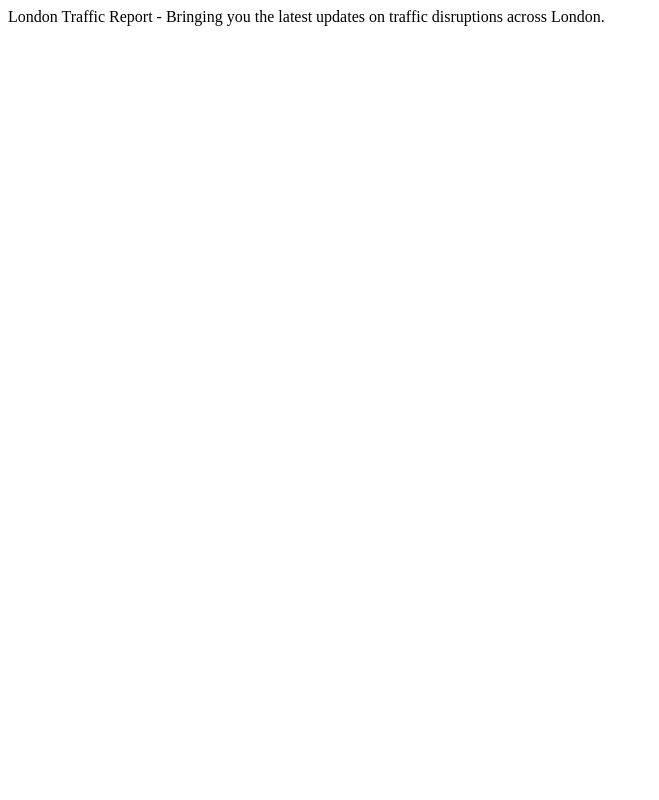
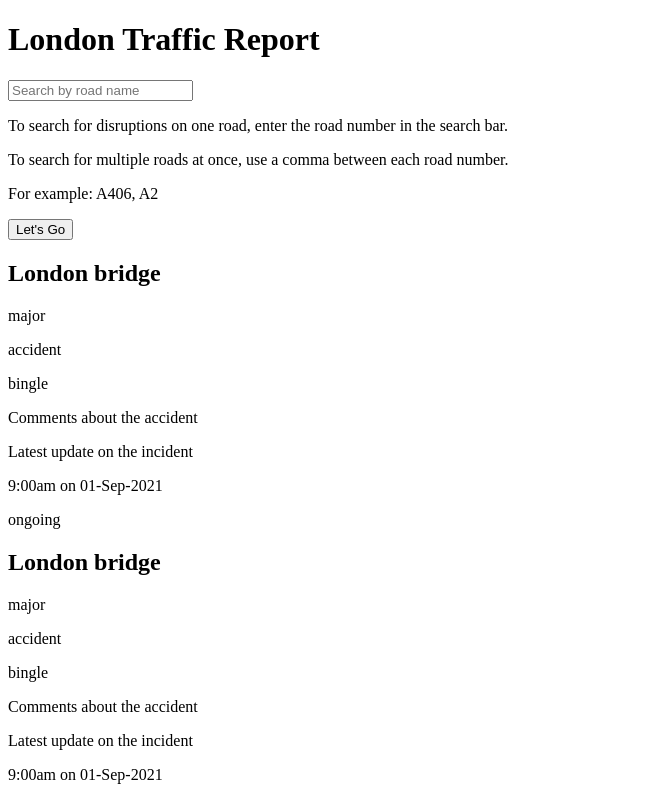
Before and after one commit to katherine-rock/london-transport-info, a React (Create React App) app: page / in a window 1280 px wide. Shown: the top 800 px of the page, without its empty margins (0-659 px from the left). Built offline with nearby package versions, Linux system fonts and the light colour scheme.

Commit message:
Set up file structure and add placeholder data

```diff
--- a/src/App.js
+++ /dev/null
@@ -1,11 +0,0 @@
-import React from 'react'
-
-const App = () => {
-  return (
-    <div >
-          London Traffic Report - Bringing you the latest updates on traffic disruptions across London.
-    </div>
-  )
-}
-
-export default App
--- /dev/null
+++ b/src/components/App/App.js
@@ -0,0 +1,18 @@
+import React from 'react'
+import Disruption from '../Disruption/Disruption';
+import DisruptionList from '../DisruptionList/DisruptionList';
+import SearchBar from '../SearchBar/SearchBar';
+
+class App extends React.Component {
+  render () {
+    return (
+        <div class="App">
+          <h1>London Traffic Report</h1>
+          <SearchBar />
+          <DisruptionList />
+        </div>
+    )
+  }
+}
+
+export default App
--- /dev/null
+++ b/src/components/Disruption/Disruption.js
@@ -0,0 +1,32 @@
+import React from "react";
+
+const disruption = {
+    location: "London bridge",
+    severity: "major",
+    category: "accident",
+    subcategory: "bingle",
+    comments: "Comments about the accident",
+    currentUpdate: "Latest update on the incident",
+    currentUpdateDateTime: "9:00am on 01-Sep-2021",
+    status: "ongoing",
+};
+
+class Disruption extends React.Component {
+  render() {
+    return (
+      <div>
+        <h2>{disruption.location}</h2>
+        <p>{disruption.severity}</p>
+        <p>{disruption.category}</p>
+        <p>{disruption.subcategory}</p>
+        <p>{disruption.comments}</p>
+        <p>{disruption.currentUpdate}</p>
+        <p>{disruption.currentUpdateDateTime}</p>
+        <p>{disruption.status}</p>
+
+      </div>
+    );
+  }
+}
+
+export default Disruption;
--- /dev/null
+++ b/src/components/DisruptionList/DisruptionList.js
@@ -0,0 +1,19 @@
+import React from 'react';
+import Disruption from '../Disruption/Disruption';
+
+class DisruptionList extends React.Component {
+    render () {
+        return (
+            <div>
+                <Disruption />
+                <Disruption />
+                <Disruption />
+                <Disruption />
+                <Disruption />
+                <Disruption />
+            </div>
+        )
+    }
+}
+
+export default DisruptionList;
--- /dev/null
+++ b/src/components/SearchBar/SearchBar.js
@@ -0,0 +1,25 @@
+import React from 'react';
+
+class SearchBar extends React.Component {
+    render () {
+        return (
+            <div class="SearchBar">
+                <div class="SearchBar-fields">
+                    <input placeholder="Search by road name" />
+                </div>
+
+                <div>
+                    <p>To search for disruptions on one road, enter the road number in the search bar.</p>
+                    <p>To search for multiple roads at once, use a comma between each road number.</p>
+                    <p>For example: A406, A2</p>
+                </div>
+
+                <div class="SearchBar-submit">
+                    <button>Let's Go</button>
+                </div>
+            </div>
+        )
+    }
+}
+
+export default SearchBar;
--- a/src/index.js
+++ b/src/index.js
@@ -1,5 +1,5 @@
 import React from 'react';
 import ReactDOM from 'react-dom';
-import App from './App';
+import App from './components/App/App';
 
 ReactDOM.render(<App />, document.getElementById('root'));
```
Also changed, not shown: 1 other file (tests, documents, lock files or other folders).
